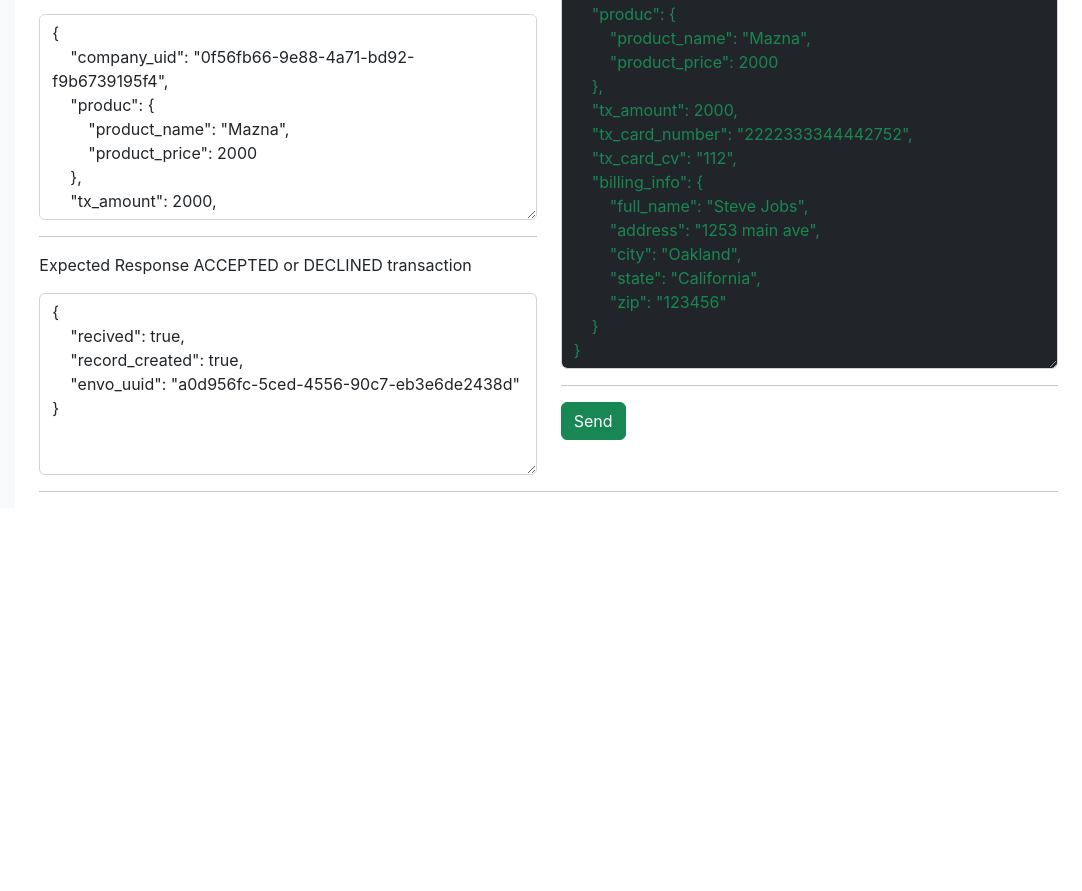
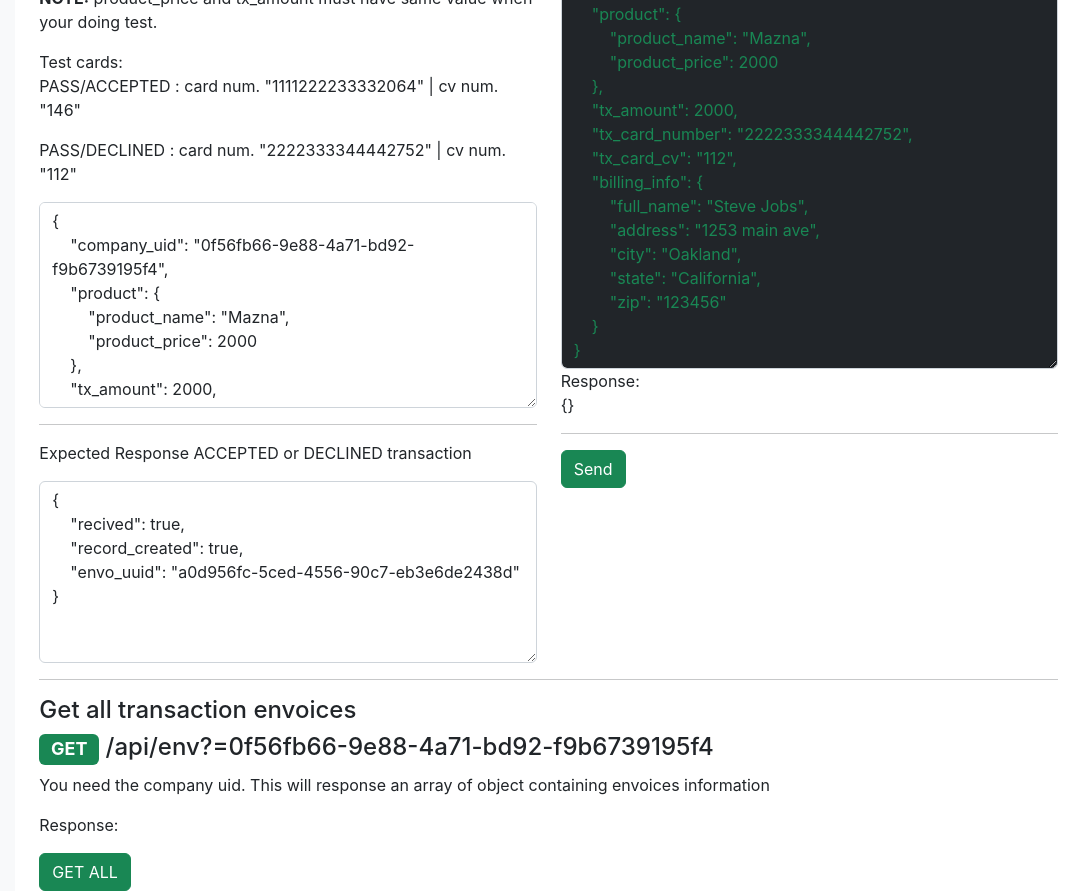
Before and after one commit to redmejia/win, a React (Create React App) app: page /api-doc in a window 1280 px wide. Shown: the part 200-1091 px from the top of the page, without its empty margins (198-1280 px from the left). Before the commit the page ends 800 px from the top, so only its background shows below. Built offline with nearby package versions, Linux system fonts and the light colour scheme; the HTML template or start-up script is replaced by a standard one.

Commit message:
testing api doc component

```diff
--- a/src/Components/DevDocAPI/index.js
+++ b/src/Components/DevDocAPI/index.js
@@ -8,7 +8,7 @@ import { useState } from "react";
 const DevDocAPI = () => {
     const dataSample = {
         company_uid: "0f56fb66-9e88-4a71-bd92-f9b6739195f4",
-        produc: {
+        product: {
             product_name: "Mazna",
             product_price: 2000
         },
@@ -34,11 +34,36 @@ const DevDocAPI = () => {
     const sampleResp = JSON.stringify(dataResponse, null, 4)
 
     const [data, setData] = useState(dataSample)
+    const [txResp, setTXResp] = useState({})
+    const [companyEnv, setEnv] = useState([])
 
     const sent = () => {
-        // alert(JSON.stringify(data))
-        console.log(data);
+        if (typeof data === 'string') {
+            let newData = JSON.parse(data)
+            fetch('http://localhost:8081/api/tx', {
+                method: "POST",
+                body: JSON.stringify(newData)
+            })
+                .then(resp => resp.json())
+                .then(respData => setTXResp(respData))
+        } else if (typeof data === 'object') {
+            // send default data
+            fetch('http://localhost:8081/api/tx', {
+                method: "POST",
+                body: JSON.stringify(data)
+            }).then(resp => resp.json())
+                .then(respData => setTXResp(respData))
+        }
+
     }
+
+    const getAllDataEnv = () => {
+        fetch('http://localhost:8081/api/env?company=' + dataSample.company_uid, {
+            method: 'GET',
+        }).then(resp => resp.json())
+            .then(data => setEnv(data))
+    }
+
 
     return (
         <>
@@ -59,13 +84,17 @@ const DevDocAPI = () => {
                         </div>
                         <h2>Dev/API</h2>
                         <div className="row">
+
                             <div className="col">
+                                <h4>New transaction</h4>
                                 <h4>
                                     <span className="badge text-bg-success">POST</span> /api/tx
                                 </h4>
-                                <p>Meke transaction take a json request
-                                    <p><span className="fw-bold">NOTE:</span> product_name and tx_amount must have same value when your doing test.</p>
-                                </p>
+                                Meke transaction take a json request
+                                <p><span className="fw-bold">NOTE:</span> product_price and tx_amount must have same value when your doing test.</p>
+                                Test cards:
+                                <p>PASS/ACCEPTED : card num. "1111222233332064" | cv num. "146"</p>
+                                <p>PASS/DECLINED : card num. "2222333344442752" | cv num. "112"</p>
                                 <div className="form-group">
                                     <textarea readOnly className="form-control" id="exampleFormControlTextarea1" defaultValue={sample} rows="8" />
                                 </div>
@@ -80,11 +109,26 @@ const DevDocAPI = () => {
                                 <div className="form-group">
                                     <textarea className="form-control bg-dark text-success" id="exampleFormControlTextarea1" defaultValue={sample} onChange={e => setData(e.target.value)} rows="18" />
                                 </div>
+                                Response:
+                                <p>{JSON.stringify(txResp, null, 4)}</p>
                                 <hr></hr>
                                 <button className="btn btn-success" onClick={sent}>Send</button>
                             </div>
                         </div>
-                            <hr></hr>
+                        <hr></hr>
+                        <div className="row">
+                            <div className="col">
+                                <h4>Get all transaction envoices</h4>
+                                <h4>
+                                    <span className="badge text-bg-success">GET</span> /api/env?={dataSample.company_uid}
+                                </h4>
+                                You need the company uid. This will response an array of object containing envoices information
+                                <p></p>
+                                Response:
+                                <p>{companyEnv.length === 0 ? "" : JSON.stringify(companyEnv, null, 4)}</p>
+                                <button className="btn btn-success" onClick={getAllDataEnv}>GET ALL</button>
+                            </div>
+                        </div>
                     </main>
                 </div>
             </div>
--- a/src/Components/OrderTable/index.js
+++ b/src/Components/OrderTable/index.js
@@ -43,7 +43,7 @@ const RenderData = ({ data }) => {
 }
 
 const TableOrder = () => {
-    const [data, setData] = useState([])
+    const [data, setData] = useState(null)
 
     useEffect(() => {
         fetch("http://localhost:8081/api/env?company=0f56fb66-9e88-4a71-bd92-f9b6739195f4")
@@ -71,9 +71,13 @@ const TableOrder = () => {
                             </div>
                         </div>
                         <h2>Orders</h2>
-                        <div className="table-responsive">
-                            <RenderData data={data} />
-                        </div>
+                        {
+                        data === null? <p>not order yet</p>
+                            :
+                            <div className="table-responsive">
+                                <RenderData data={data} />
+                            </div>
+                        }
                     </main>
                 </div>
             </div>
```
